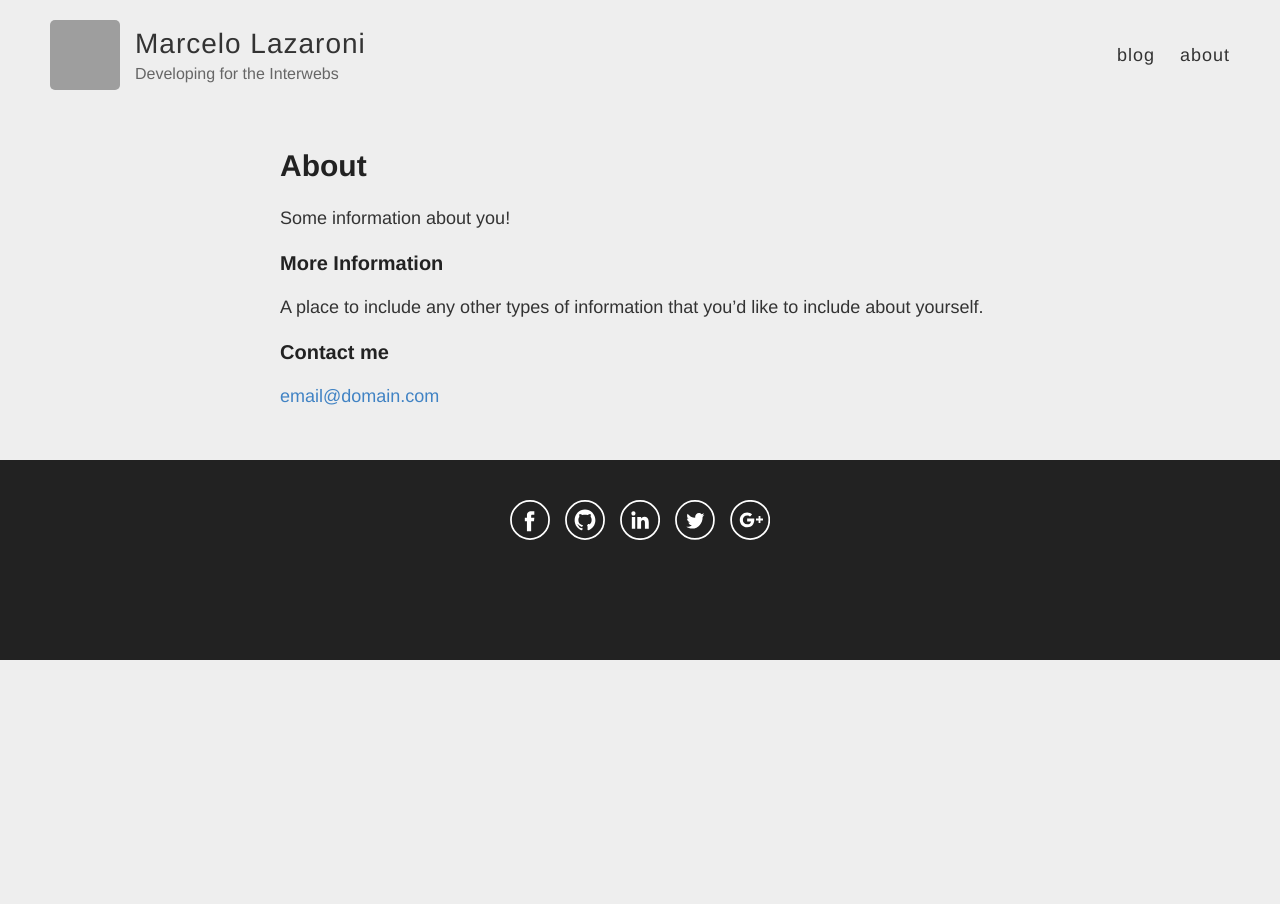
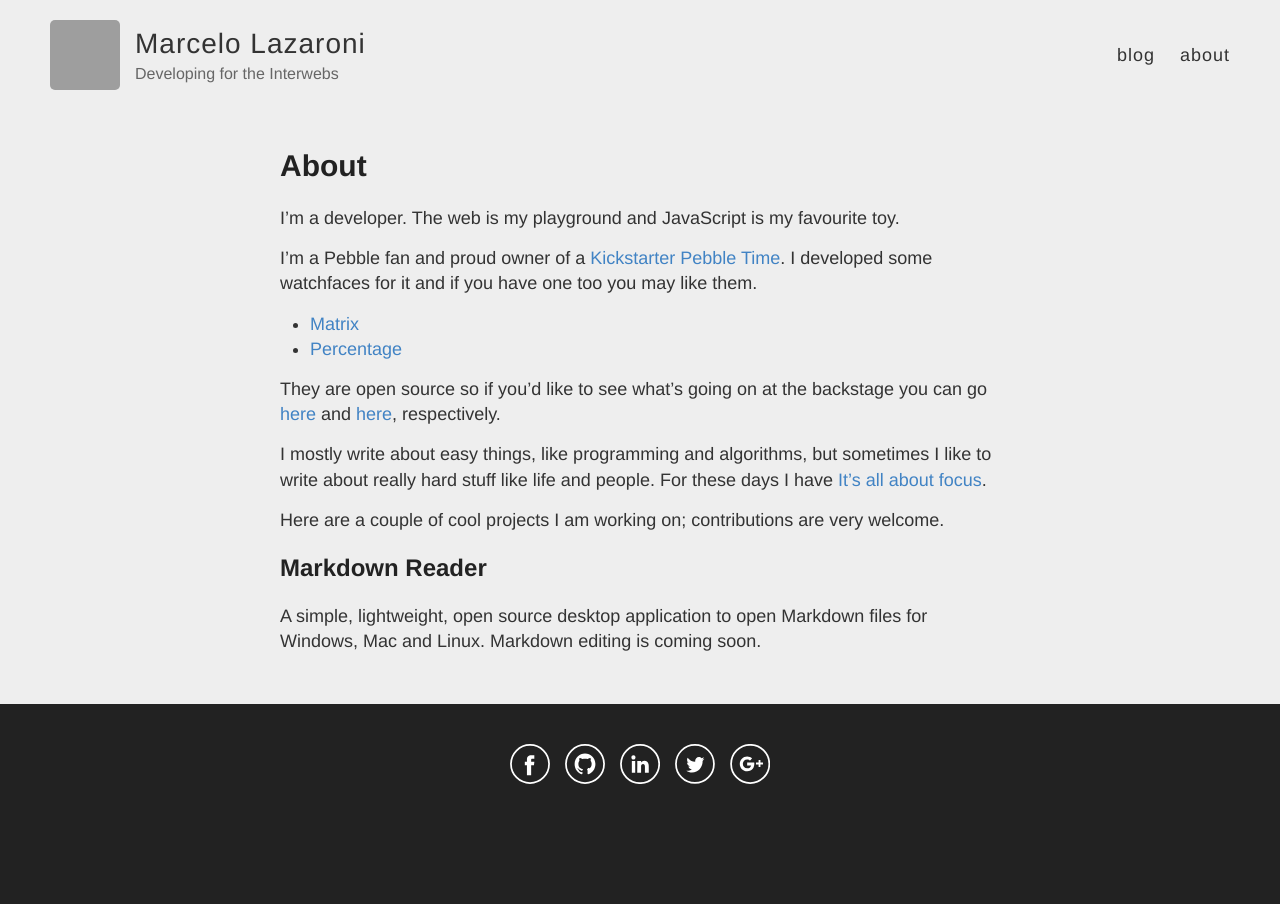
Before and after one commit to lazamar/lazamar.github.io, a Jekyll site: the page built from about.md, in a window 1280 px wide. Built offline with Jekyll 4.4.1, drawn with Linux system fonts in a browser that asks for light colours; Markdown is read by kramdown in place of the engine named in the settings; grey boxes are pictures that could not be loaded.

Commit message:
Update about

```diff
--- a/about.md
+++ b/about.md
@@ -4,12 +4,19 @@ title: About
 permalink: /about/
 ---
 
-Some information about you!
+I'm a developer. The web is my playground and JavaScript is my favourite toy.
 
-### More Information
+I'm a Pebble fan and proud owner of a [Kickstarter Pebble Time](https://www.kickstarter.com/projects/597507018/pebble-time-awesome-smartwatch-no-compromises). I developed some watchfaces for it and if you have one too you may like them.
 
-A place to include any other types of information that you'd like to include about yourself.
+- [Matrix](http://apps.getpebble.com/en_US/application/55ad3d946749cded0f000098)
+- [Percentage](http://apps.getpebble.com/en_US/application/55ad34495ce176822500008c)
 
-### Contact me
+They are open source so if you'd like to see what's going on at the backstage you can go [here](https://github.com/lazamar/Matrix-Watchface) and [here](https://github.com/lazamar/Percentage-Watchface), respectively.
 
-[email@domain.com](mailto:email@domain.com)
+I mostly write about easy things, like programming and algorithms, but sometimes I like to write about really hard stuff like life and people. For these days I have [It's all about focus](http://itsallaboutfocus.com/).
+
+Here are a couple of cool projects I am working on; contributions are very welcome.
+
+## [Markdown Reader](https://github.com/lazamar/Markdown-Reader)
+
+A simple, lightweight, open source desktop application to open Markdown files for Windows, Mac and Linux. Markdown editing is coming soon.
--- a/style.scss
+++ b/style.scss
@@ -40,6 +40,9 @@ h1, h2, h3, h4, h5, h6 {
   margin: 0em 0 15px;
   padding: 0;
 
+  a {
+    color: inherit;
+  }
   @include mobile {
     line-height: 1.4;
   }
```
